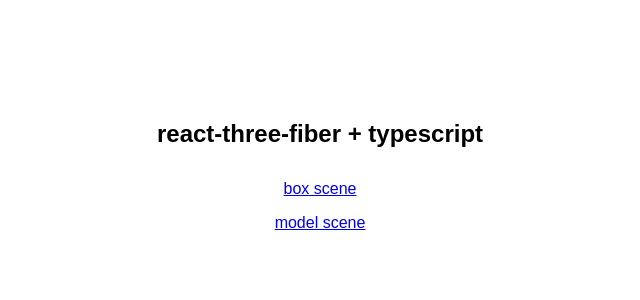
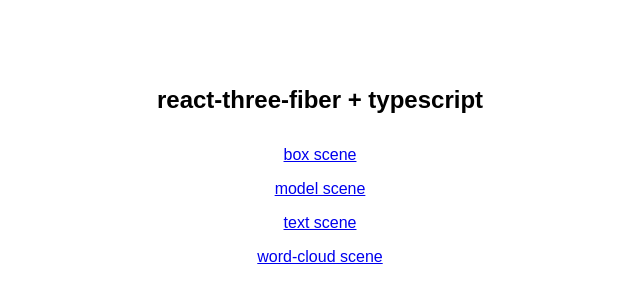
Before and after one commit to murakamiren/react-first-3d, a React (Vite) app: page / in a window 1280 px wide. Shown: the part 224-524 px from the top of the page, without its empty margins (320-960 px from the left). Built offline with nearby package versions, Linux system fonts and the light colour scheme.

Commit message:
add text scene

```diff
--- a/src/index.tsx
+++ b/src/index.tsx
@@ -13,6 +13,12 @@
 					<li>
 						<a href="modelscene">model scene</a>
 					</li>
+					<li>
+						<a href="textscene">text scene</a>
+					</li>
+					<li>
+						<a href="wordcloudscene">word-cloud scene</a>
+					</li>
 				</ul>
 			</nav>
 		</div>
--- /dev/null
+++ b/src/pages/textScene.tsx
@@ -0,0 +1,24 @@
+import { Text } from "@react-three/drei";
+import { Canvas } from "@react-three/fiber";
+import { FC } from "react";
+import Rig from "../components/rig";
+import SceneWrap from "../components/sceneWrap";
+
+const TextScene: FC = () => {
+	return (
+		<SceneWrap>
+			<Canvas>
+				<fog attach="fog" color="#fff" near={8} far={20} />
+				<Rig />
+				<Text position={[0, 0, 0]} font="/font/Roboto-Bold.ttf" fontSize={1} color="#333">
+					HELLO WORLD
+				</Text>
+				<Text position={[0, -0.5, -4]} font="/font/Roboto-Bold.ttf" fontSize={1} color="#333">
+					more deep
+				</Text>
+			</Canvas>
+		</SceneWrap>
+	);
+};
+
+export default TextScene;
--- /dev/null
+++ b/src/pages/wordCloudScene.tsx
@@ -0,0 +1,18 @@
+import { Text } from "@react-three/drei";
+import { Canvas } from "@react-three/fiber";
+import { FC } from "react";
+import SceneWrap from "../components/sceneWrap";
+
+const WordCloudScene: FC = () => {
+	return (
+		<SceneWrap>
+			<Canvas>
+				<Text position={[0, 0, 0]} font="/font/Roboto-Bold.ttf" fontSize={1} color="#333">
+					HELLO WORLD
+				</Text>
+			</Canvas>
+		</SceneWrap>
+	);
+};
+
+export default WordCloudScene;
```
Also changed, not shown: src/router.tsx (+10 -0 lines), public/font/Roboto-Bold.ttf (added), src/components/word.tsx (added).
